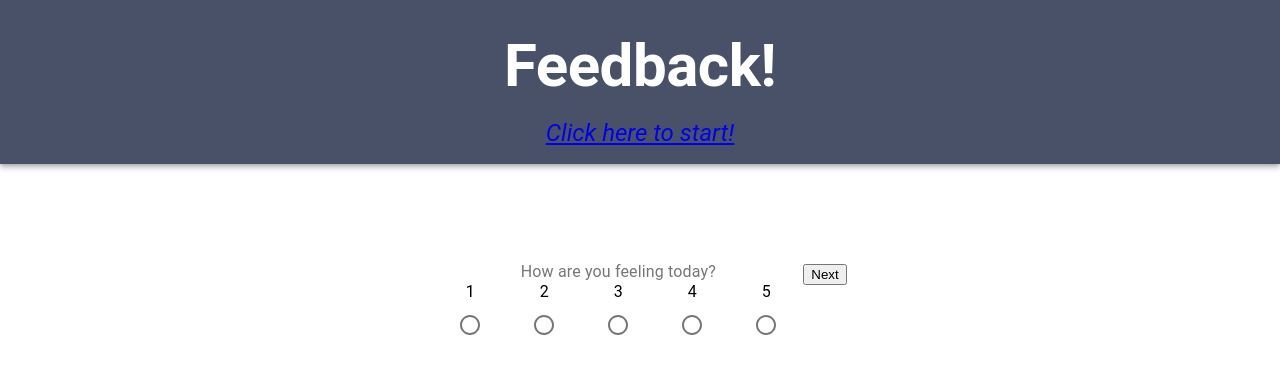
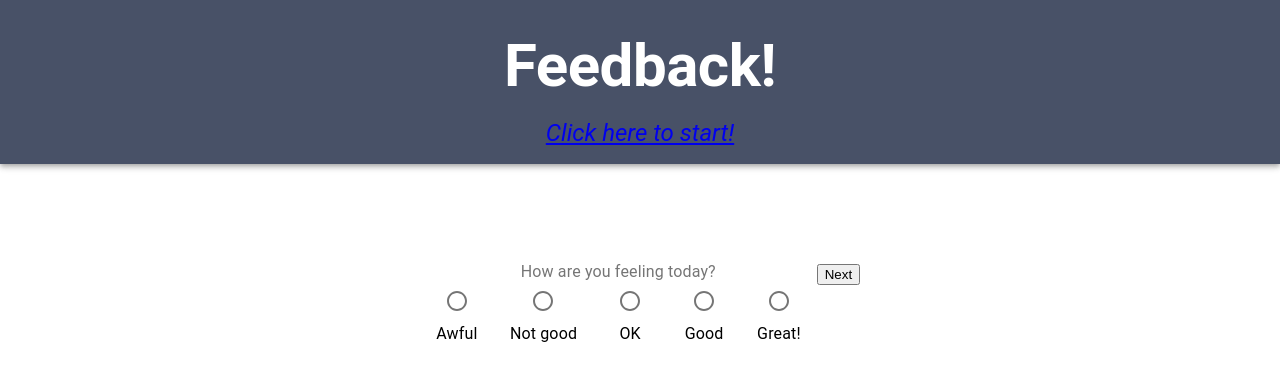
Before and after one commit to jroske1120/redux-feedback-weekend, a React (Create React App) app: page /#/feeling in a window 1280 px wide. Shown: the top 380 px of the page. Built offline with nearby package versions, Linux system fonts and the light colour scheme.

Commit message:
new radio labels

```diff
--- a/src/components/_1Feeling/_1Feeling.js
+++ b/src/components/_1Feeling/_1Feeling.js
@@ -48,11 +48,16 @@ class _1Feeling extends Component {
         <FormControl component="fieldset">
           <FormLabel component="legend">How are you feeling today?</FormLabel>
           <RadioGroup row aria-label="feeling" name="feeling" onChange={(event) => this.handleChange(event, 'feeling')}>
-            <FormControlLabel value="1" control={<Radio />} labelPlacement="top" label="1" />
-            <FormControlLabel value="2" control={<Radio />} labelPlacement="top" label="2" />
-            <FormControlLabel value="3" control={<Radio />} labelPlacement="top" label="3" />
-            <FormControlLabel value="4" control={<Radio />} labelPlacement="top" label="4" />
-            <FormControlLabel value="5" control={<Radio />} labelPlacement="top" label="5" />
+            <FormControlLabel value="1" control={<Radio />}
+            labelPlacement="bottom" label="Awful" />
+            <FormControlLabel value="2" control={<Radio />}
+            labelPlacement="bottom" label="Not good" />
+            <FormControlLabel value="3" control={<Radio />}
+            labelPlacement="bottom" label="OK" />
+            <FormControlLabel value="4" control={<Radio />}
+            labelPlacement="bottom" label="Good" />
+            <FormControlLabel value="5" control={<Radio />}
+            labelPlacement="bottom" label="Great!" />
           </RadioGroup>
         </FormControl>
         <button onClick={this.handleSubmit}>Next</button>
--- a/src/components/_2Understanding/_2Understanding.js
+++ b/src/components/_2Understanding/_2Understanding.js
@@ -51,11 +51,16 @@ class _2Understanding extends Component {
         <FormControl component="fieldset">
           <FormLabel component="legend">How well are you understanding the content?</FormLabel>
           <RadioGroup row aria-label="understanding" name="understanding" onChange={(event) => this.handleChange(event, 'understanding')}>
-            <FormControlLabel value="1" control={<Radio />} labelPlacement="top" label="1" />
-            <FormControlLabel value="2" control={<Radio />} labelPlacement="top" label="2" />
-            <FormControlLabel value="3" control={<Radio />} labelPlacement="top" label="3" />
-            <FormControlLabel value="4" control={<Radio />} labelPlacement="top" label="4" />
-            <FormControlLabel value="5" control={<Radio />} labelPlacement="top" label="5" />
+            <FormControlLabel value="1" control={<Radio />}
+            labelPlacement="bottom" label="Not at all" />
+            <FormControlLabel value="2" control={<Radio />}
+            labelPlacement="bottom" label="Not well" />
+            <FormControlLabel value="3" control={<Radio />}
+            labelPlacement="bottom" label="OK" />
+            <FormControlLabel value="4" control={<Radio />}
+            labelPlacement="bottom" label="Good" />
+            <FormControlLabel value="5" control={<Radio />}
+            labelPlacement="bottom" label="Great!" />
           </RadioGroup>
         </FormControl>
         <button onClick={this.handleSubmit}>Next</button>
--- a/src/components/_3Support/_3Support.js
+++ b/src/components/_3Support/_3Support.js
@@ -51,11 +51,16 @@ class _3Support extends Component {
         <FormControl component="fieldset">
           <FormLabel component="legend">How well do you feel supported?</FormLabel>
           <RadioGroup row aria-label="support" name="support" onChange={(event) => this.handleChange(event, 'support')}>
-            <FormControlLabel value="1" control={<Radio />} labelPlacement="top" label="1" />
-            <FormControlLabel value="2" control={<Radio />} labelPlacement="top" label="2" />
-            <FormControlLabel value="3" control={<Radio />} labelPlacement="top" label="3" />
-            <FormControlLabel value="4" control={<Radio />} labelPlacement="top" label="4" />
-            <FormControlLabel value="5" control={<Radio />} labelPlacement="top" label="5" />
+            <FormControlLabel value="1" control={<Radio />}
+            labelPlacement="bottom" label="Not at all" />
+            <FormControlLabel value="2" control={<Radio />}
+            labelPlacement="bottom" label="Not well" />
+            <FormControlLabel value="3" control={<Radio />}
+            labelPlacement="bottom" label="OK" />
+            <FormControlLabel value="4" control={<Radio />}
+            labelPlacement="bottom" label="Good" />
+            <FormControlLabel value="5" control={<Radio />}
+            labelPlacement="bottom" label="Great" />
           </RadioGroup>
         </FormControl>
         <button onClick={this.handleSubmit}>Next</button>
```
